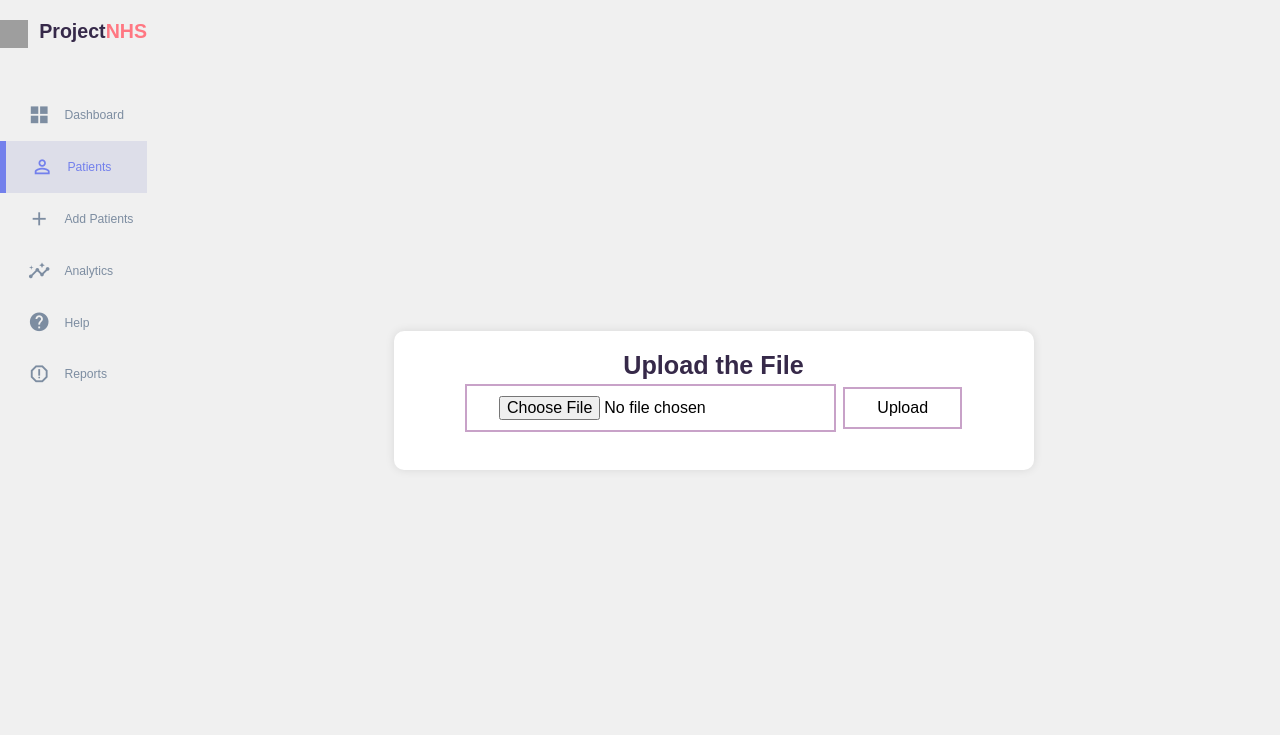
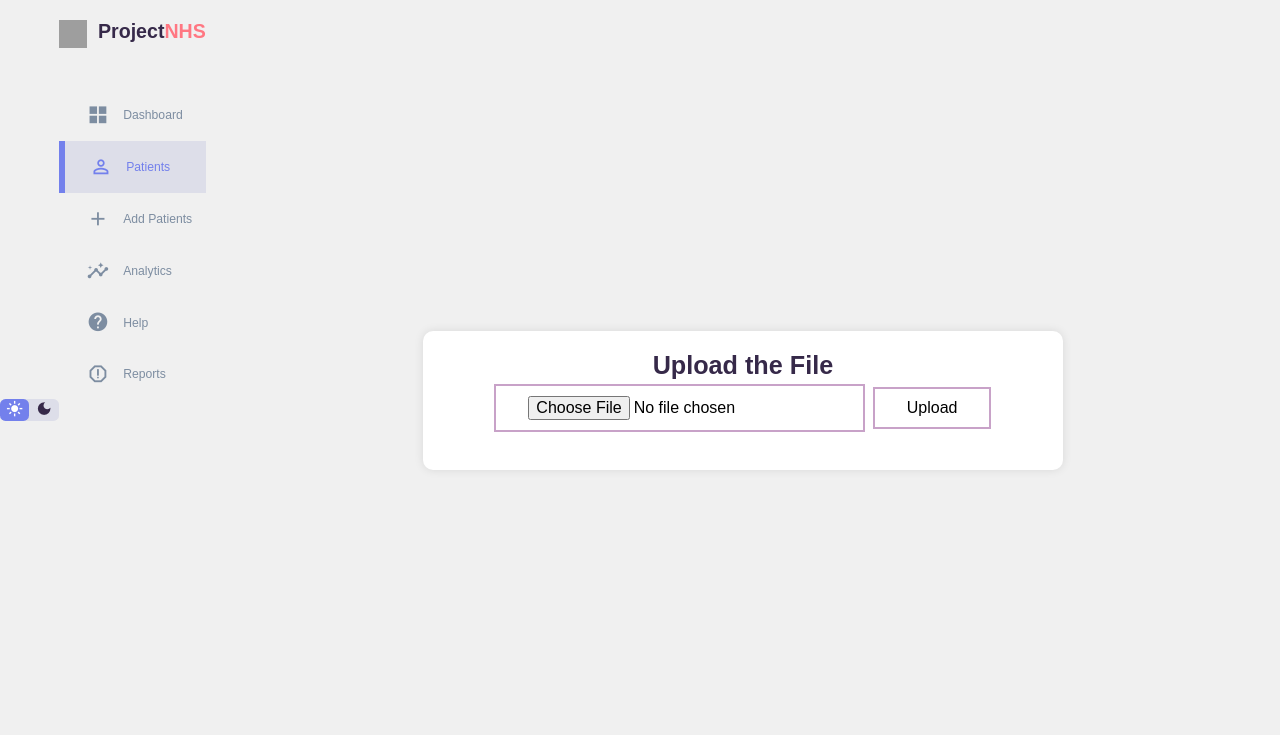
Before and after one commit to ilwad123/Medical-Referral-System-Dashboard, a Flask app: page /upload in a window 1280 px wide. Shown: the top 735 px of the page. Run offline with Flask 3, Linux system fonts and the light colour scheme; some libraries are stand-ins or nearby versions; grey boxes are pictures that could not be loaded.

Commit message:
night mode

```diff
--- a/templates/upload.html
+++ b/templates/upload.html
@@ -50,6 +50,17 @@
         }
     </style>
 </head>
+<div class="right">
+    <div class="top">
+        <button id="menu-btn">
+            <span class="materials-icon-sharp">Menu</span>
+        </button>
+        <div class="theme-toggler">
+            <span class="material-icons-sharp active">light_mode</span>
+            <span class="material-icons-sharp">dark_mode</span>
+        </div>
+    </div>
+</div>
 <body>
        <aside>
             <div class="top">
```
